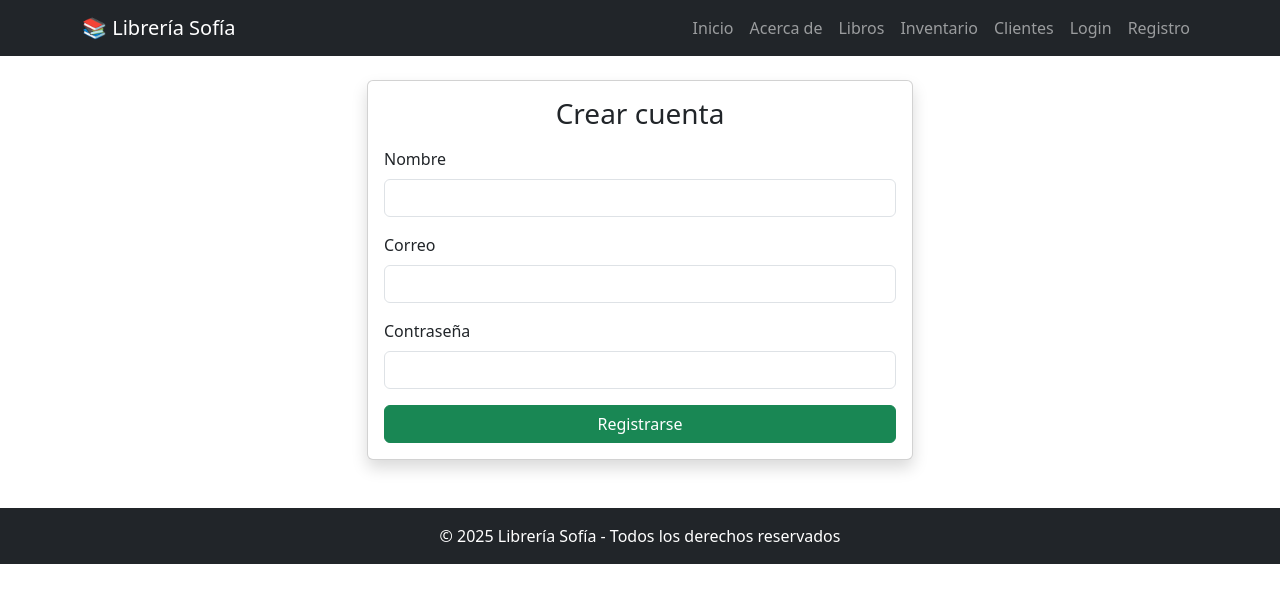
After one commit to Carmenchimbo/PROYECTO_WEB_FLAK, a Flask app: page /register in a window 1280 px wide. The commit adds this page. Shown: the top 603 px of the page. Run offline with Flask 3, Linux system fonts and the light colour scheme.

Commit message:
semana 14

```diff
--- a/app.py
+++ b/app.py
@@ -1,7 +1,9 @@
-from flask import Flask, render_template, request, redirect, url_for
+from flask import Flask, render_template, request, redirect, url_for, flash, session
 from config import get_db_connection
+from werkzeug.security import generate_password_hash, check_password_hash
 
 app = Flask(__name__)
+app.secret_key = "supersecretkey"  # Cambiar por algo seguro
 
 # --- Rutas principales ---
 @app.route("/")
@@ -11,6 +13,64 @@ def index():
 @app.route("/about")
 def about():
     return render_template("about.html")
+
+# --- LOGIN Y REGISTRO ---
+@app.route("/register", methods=["GET", "POST"])
+def register():
+    if request.method == "POST":
+        nombre = request.form["nombre"]
+        email = request.form["email"]
+        password = request.form["password"]
+
+        conn = get_db_connection()
+        cursor = conn.cursor(dictionary=True)
+        cursor.execute("SELECT * FROM usuarios WHERE email = %s", (email,))
+        user = cursor.fetchone()
+        if user:
+            flash("El correo ya está registrado.", "danger")
+            return redirect(url_for("register"))
+
+        hashed_password = generate_password_hash(password)
+        cursor.execute(
+            "INSERT INTO usuarios (nombre, email, password) VALUES (%s, %s, %s)",
+            (nombre, email, hashed_password),
+        )
+        conn.commit()
+        cursor.close()
+        conn.close()
+        flash("Registro exitoso. Ahora puedes iniciar sesión.", "success")
+        return redirect(url_for("login"))
+
+    return render_template("register.html")
+
+@app.route("/login", methods=["GET", "POST"])
+def login():
+    if request.method == "POST":
+        email = request.form["email"]
+        password = request.form["password"]
+
+        conn = get_db_connection()
+        cursor = conn.cursor(dictionary=True)
+        cursor.execute("SELECT * FROM usuarios WHERE email = %s", (email,))
+        user = cursor.fetchone()
+        cursor.close()
+        conn.close()
+
+        if user and check_password_hash(user["password"], password):
+            session["user_id"] = user["id"]
+            session["user_name"] = user["nombre"]
+            flash(f"Bienvenido {user['nombre']} 👋", "success")
+            return redirect(url_for("index"))
+        else:
+            flash("Correo o contraseña incorrectos.", "danger")
+
+    return render_template("login.html")
+
+@app.route("/logout")
+def logout():
+    session.clear()
+    flash("Sesión cerrada correctamente.", "info")
+    return redirect(url_for("login"))
 
 # --- CRUD Productos (Libros) ---
 @app.route("/productos")
@@ -108,7 +168,7 @@ def editar_cliente(id):
     conn.close()
     return render_template("editar_cliente.html", cliente=cliente)
 
-# --- Inventario (solo lectura de productos) ---
+# --- Inventario ---
 @app.route("/inventario")
 def inventario():
     conn = get_db_connection()
--- a/templates/base.html
+++ b/templates/base.html
@@ -10,7 +10,7 @@
 <body>
 
 <!-- Navbar -->
-<nav class="navbar navbar-expand-lg navbar-dark bg-primary">
+<nav class="navbar navbar-expand-lg navbar-dark bg-dark">
   <div class="container">
     <a class="navbar-brand" href="{{ url_for('index') }}">📚 Librería Sofía</a>
     <button class="navbar-toggler" type="button" data-bs-toggle="collapse" data-bs-target="#navbarNav">
@@ -23,15 +23,41 @@
         <li class="nav-item"><a class="nav-link" href="{{ url_for('ver_productos') }}">Libros</a></li>
         <li class="nav-item"><a class="nav-link" href="{{ url_for('inventario') }}">Inventario</a></li>
         <li class="nav-item"><a class="nav-link" href="{{ url_for('ver_clientes') }}">Clientes</a></li>
+
+        {% if session.get("user_id") %}
+          <li class="nav-item">
+            <a class="nav-link" href="#">👋 {{ session['user_name'] }}</a>
+          </li>
+          <li class="nav-item">
+            <a class="nav-link text-danger" href="{{ url_for('logout') }}">Cerrar sesión</a>
+          </li>
+        {% else %}
+          <li class="nav-item"><a class="nav-link" href="{{ url_for('login') }}">Login</a></li>
+          <li class="nav-item"><a class="nav-link" href="{{ url_for('register') }}">Registro</a></li>
+        {% endif %}
       </ul>
     </div>
   </div>
 </nav>
 
+<!-- Contenido principal -->
 <div class="container mt-4">
+  <!-- Mensajes Flash -->
+  {% with messages = get_flashed_messages(with_categories=true) %}
+    {% if messages %}
+      {% for category, message in messages %}
+        <div class="alert alert-{{ category }} alert-dismissible fade show" role="alert">
+          {{ message }}
+          <button type="button" class="btn-close" data-bs-dismiss="alert"></button>
+        </div>
+      {% endfor %}
+    {% endif %}
+  {% endwith %}
+
   {% block content %}{% endblock %}
 </div>
 
+<!-- Footer -->
 <footer class="bg-dark text-white text-center py-3 mt-5">
   &copy; 2025 Librería Sofía - Todos los derechos reservados
 </footer>
--- /dev/null
+++ b/templates/register.html
@@ -0,0 +1,28 @@
+{% extends "base.html" %}
+{% block title %}Registro - Librería Sofía{% endblock %}
+{% block content %}
+<div class="row justify-content-center">
+  <div class="col-md-6">
+    <div class="card shadow">
+      <div class="card-body">
+        <h3 class="text-center mb-3">Crear cuenta</h3>
+        <form method="POST">
+          <div class="mb-3">
+            <label for="nombre" class="form-label">Nombre</label>
+            <input type="text" name="nombre" class="form-control" required>
+          </div>
+          <div class="mb-3">
+            <label for="email" class="form-label">Correo</label>
+            <input type="email" name="email" class="form-control" required>
+          </div>
+          <div class="mb-3">
+            <label for="password" class="form-label">Contraseña</label>
+            <input type="password" name="password" class="form-control" required>
+          </div>
+          <button type="submit" class="btn btn-success w-100">Registrarse</button>
+        </form>
+      </div>
+    </div>
+  </div>
+</div>
+{% endblock %}
```
Also changed, not shown: libreria_sofi.sql (added, +107 -0 lines), templates/index.html (+9 -1 lines), templates/login.html (added, +24 -0 lines).
